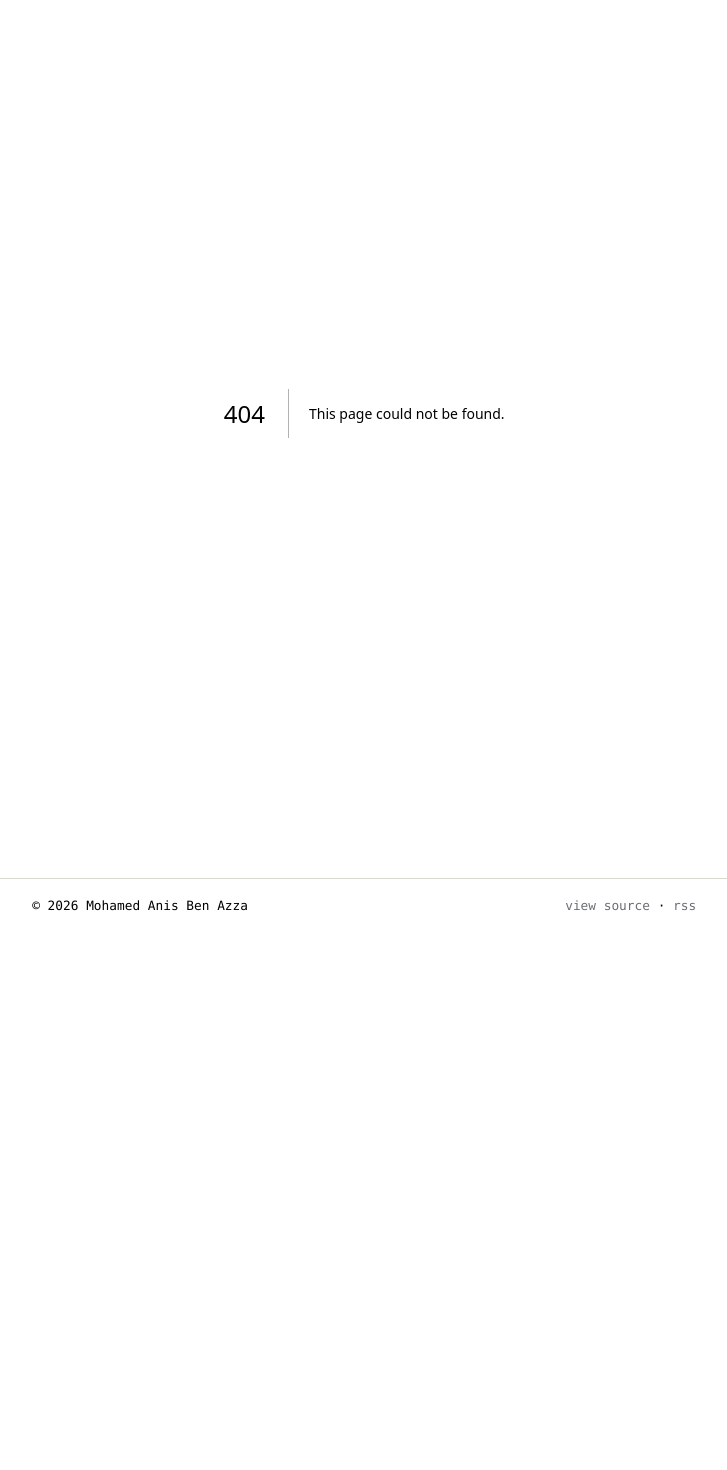
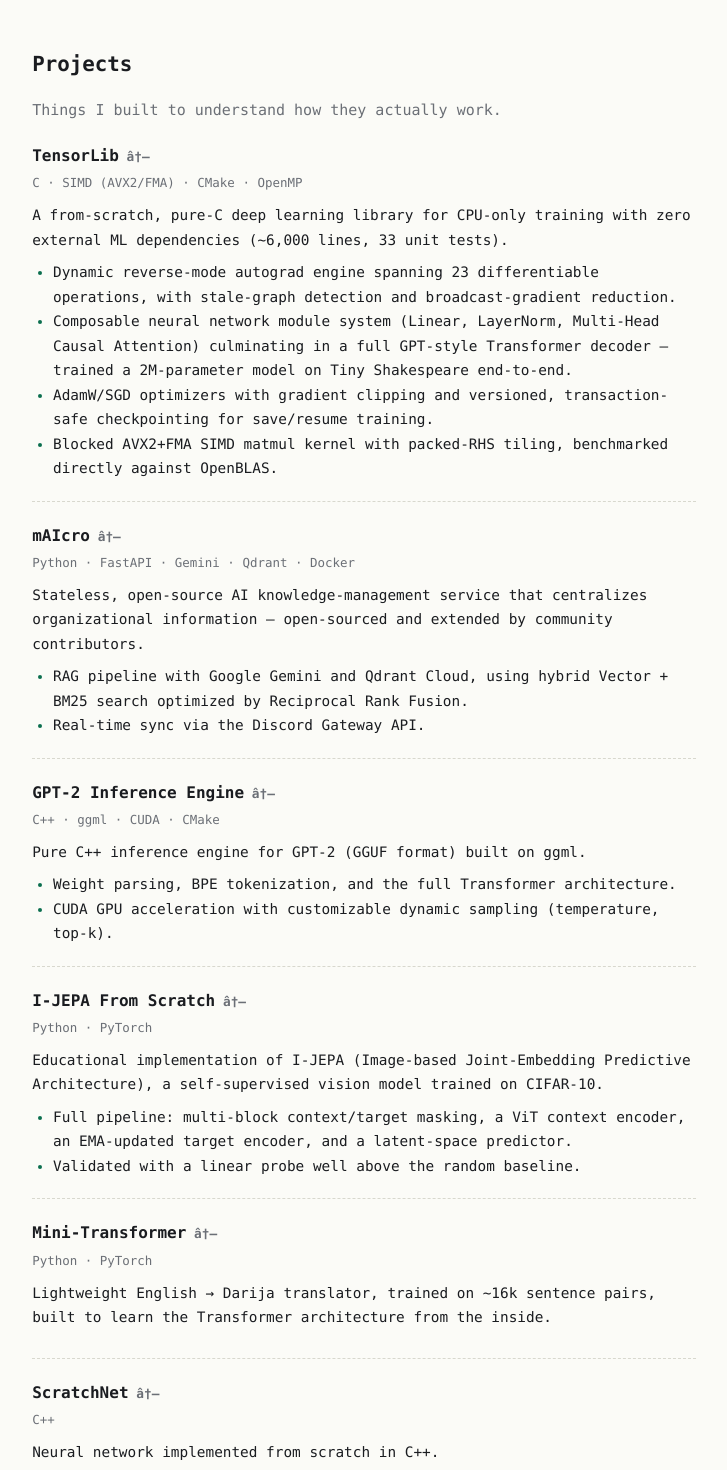
Before and after one commit to nisbenz/portfolio, a Next.js app: page /portfolio/projects in a window 1280 px wide. Before the commit this address had no page. Shown: the part 60-1530 px from the top of the page, without its empty margins (103-830 px from the left). Before the commit the page ends 1004 px from the top, so only its background shows below. Built offline with nearby package versions, Linux system fonts and the light colour scheme.

Commit message:
feat: projects page

```diff
--- /dev/null
+++ b/src/app/projects/page.tsx
@@ -0,0 +1,93 @@
+import type { Metadata } from "next";
+
+export const metadata: Metadata = {
+  title: "Projects",
+};
+
+const projects = [
+  {
+    name: "TensorLib",
+    url: "https://github.com/nisbenz/TensorLib",
+    stack: "C · SIMD (AVX2/FMA) · CMake · OpenMP",
+    desc: "A from-scratch, pure-C deep learning library for CPU-only training with zero external ML dependencies (~6,000 lines, 33 unit tests).",
+    points: [
+      "Dynamic reverse-mode autograd engine spanning 23 differentiable operations, with stale-graph detection and broadcast-gradient reduction.",
+      "Composable neural network module system (Linear, LayerNorm, Multi-Head Causal Attention) culminating in a full GPT-style Transformer decoder — trained a 2M-parameter model on Tiny Shakespeare end-to-end.",
+      "AdamW/SGD optimizers with gradient clipping and versioned, transaction-safe checkpointing for save/resume training.",
+      "Blocked AVX2+FMA SIMD matmul kernel with packed-RHS tiling, benchmarked directly against OpenBLAS.",
+    ],
+  },
+  {
+    name: "mAIcro",
+    url: "https://github.com/MicroClub-USTHB/mAIcro",
+    stack: "Python · FastAPI · Gemini · Qdrant · Docker",
+    desc: "Stateless, open-source AI knowledge-management service that centralizes organizational information — open-sourced and extended by community contributors.",
+    points: [
+      "RAG pipeline with Google Gemini and Qdrant Cloud, using hybrid Vector + BM25 search optimized by Reciprocal Rank Fusion.",
+      "Real-time sync via the Discord Gateway API.",
+    ],
+  },
+  {
+    name: "GPT-2 Inference Engine",
+    url: "https://github.com/nisbenz/GPT-2-Inference-Engine",
+    stack: "C++ · ggml · CUDA · CMake",
+    desc: "Pure C++ inference engine for GPT-2 (GGUF format) built on ggml.",
+    points: [
+      "Weight parsing, BPE tokenization, and the full Transformer architecture.",
+      "CUDA GPU acceleration with customizable dynamic sampling (temperature, top-k).",
+    ],
+  },
+  {
+    name: "I-JEPA From Scratch",
+    url: "https://github.com/nisbenz/I-JEPA_From_Scratch",
+    stack: "Python · PyTorch",
+    desc: "Educational implementation of I-JEPA (Image-based Joint-Embedding Predictive Architecture), a self-supervised vision model trained on CIFAR-10.",
+    points: [
+      "Full pipeline: multi-block context/target masking, a ViT context encoder, an EMA-updated target encoder, and a latent-space predictor.",
+      "Validated with a linear probe well above the random baseline.",
+    ],
+  },
+  {
+    name: "Mini-Transformer",
+    url: "https://github.com/nisbenz/Mini-Transformer",
+    stack: "Python · PyTorch",
+    desc: "Lightweight English → Darija translator, trained on ~16k sentence pairs, built to learn the Transformer architecture from the inside.",
+    points: [],
+  },
+  {
+    name: "ScratchNet",
+    url: "https://github.com/nisbenz/ScratchNet",
+    stack: "C++",
+    desc: "Neural network implemented from scratch in C++.",
+    points: [],
+  },
+];
+
+export default function ProjectsPage() {
+  return (
+    <div>
+      <h1>Projects</h1>
+      <p className="muted">
+        Things I built to understand how they actually work.
+      </p>
+      {projects.map((project) => (
+        <section key={project.name} className="section-entry">
+          <h3>
+            <a href={project.url} target="_blank" rel="noreferrer">
+              {project.name}
+            </a>
+          </h3>
+          <p className="stack">{project.stack}</p>
+          <p>{project.desc}</p>
+          {project.points.length > 0 && (
+            <ul>
+              {project.points.map((point) => (
+                <li key={point}>{point}</li>
+              ))}
+            </ul>
+          )}
+        </section>
+      ))}
+    </div>
+  );
+}
```
